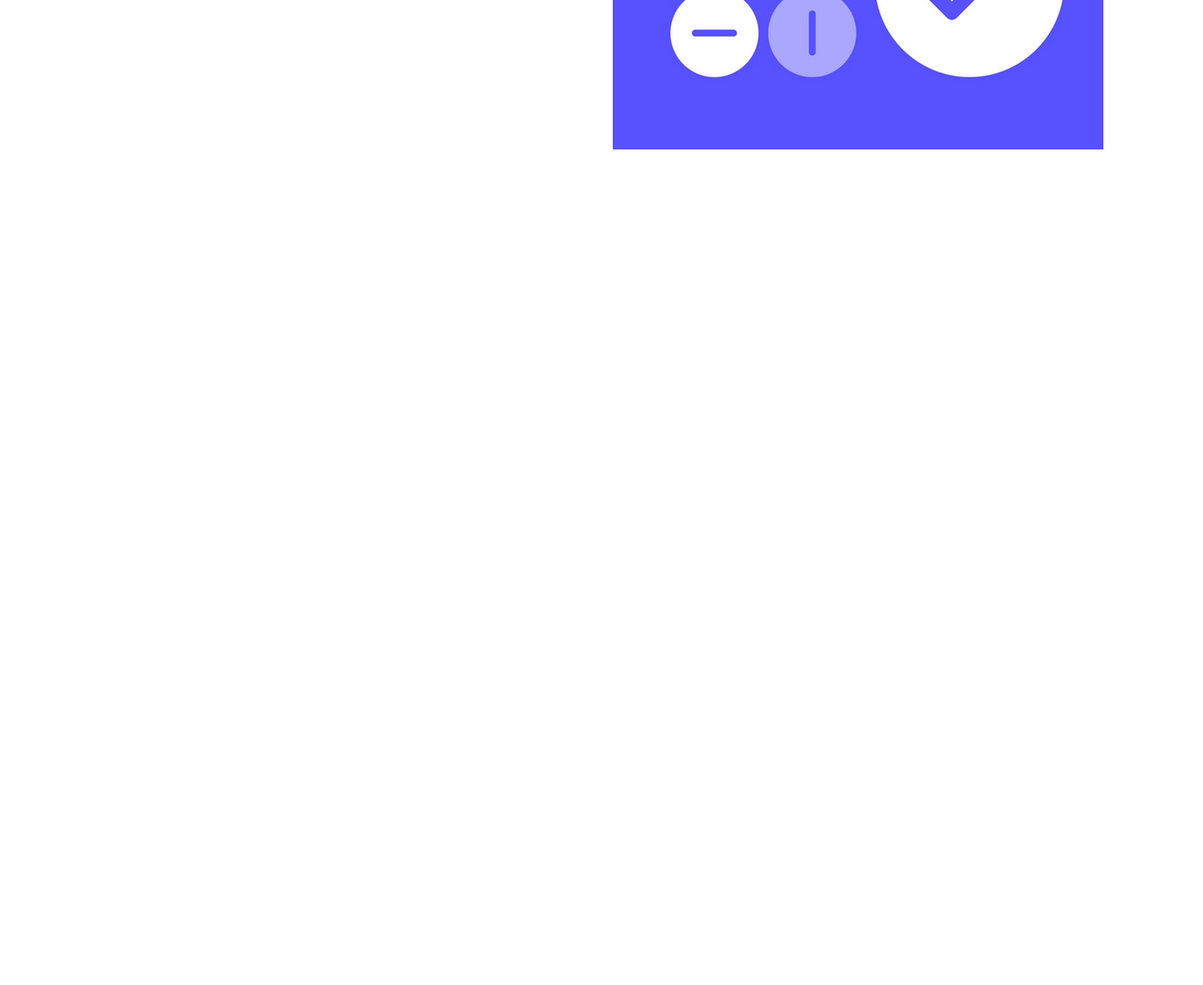
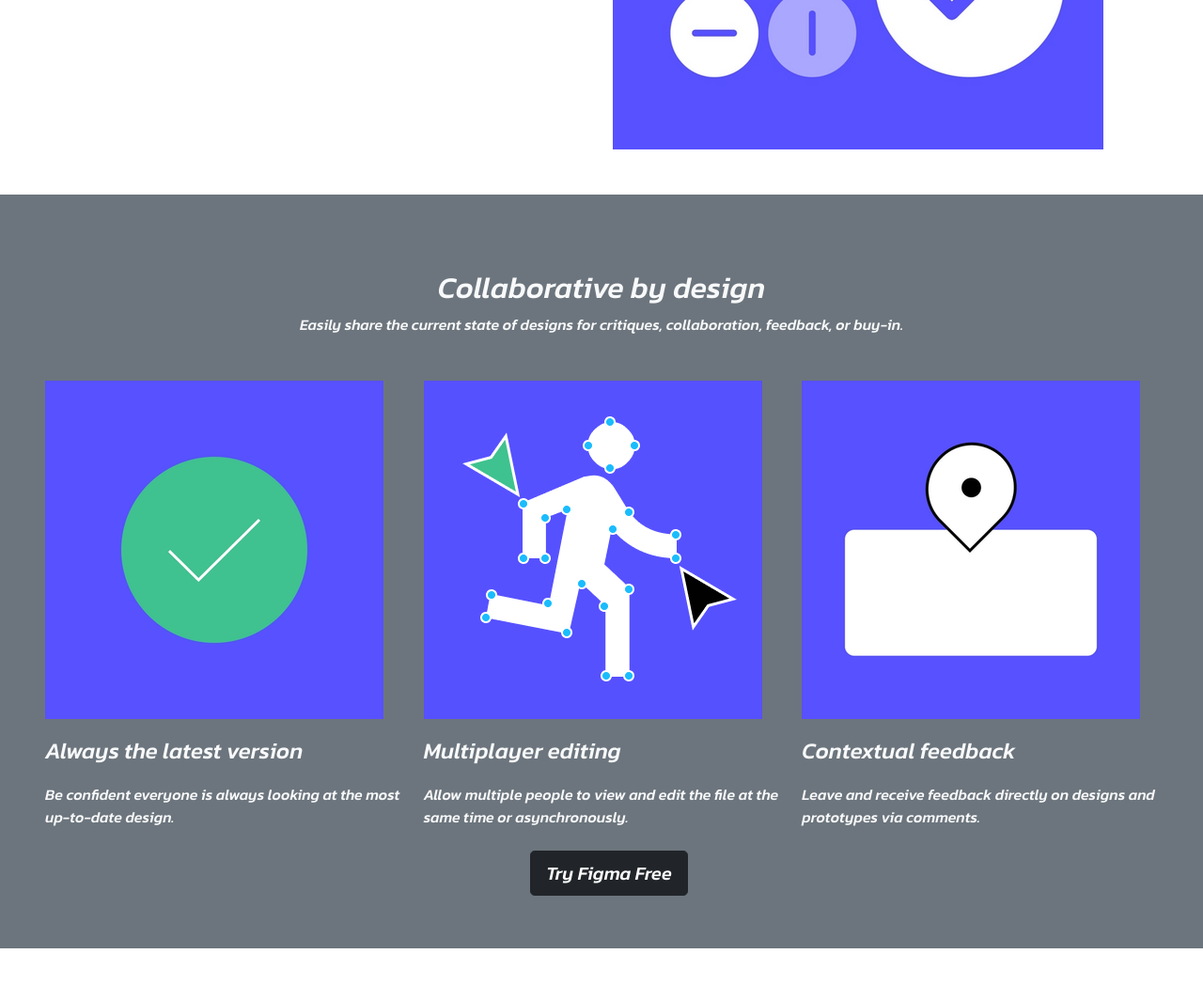
Before and after one commit to Ikram-Akbar/Figma_clone, a plain HTML site: page index.html in a window 1280 px wide. Shown: the part 500-1548 px from the top of the page at 94% size. Before the commit the page ends 800 px from the top, so only its background shows below. Drawn offline with nearby package versions, Linux system fonts and the light colour scheme.

Commit message:
added the service section

```diff
--- a/index.html
+++ b/index.html
@@ -70,6 +70,45 @@
             </div>
         </div>
     </div>
+    <!-- Hero Section End  -->
+    <!-- ----------------------------------------- -->
+    <!-- Service section start -->
+    <div class="container-fluid bg-secondary p-5 my-5 ">
+        <div class="Header-text text-center text-light p-3 m-3">
+            <h2>Collaborative by design</h2>
+            <p>Easily share the current state of designs for critiques, collaboration, feedback, or buy-in.</p>
+        </div>
+        <div class="row">
+            <div class="col-md-4">
+                <img src="/Resources/Blog_01.png" alt="">
+                <div class="text-light mt-3 ">
+                    <p class="fs-4">Always the latest version</p>
+                    <p class="fs-6">Be confident everyone is always looking at the most up-to-date design.</p>
+                </div>
+            </div>
+            <div class="col-md-4">
+                <img src="/Resources/Blog_02.png" alt="">
+                <div class="text-light mt-3 ">
+                    <p class="fs-4">Multiplayer editing</p>
+                    <p class="fs-6">Allow multiple people to view and edit the file at the same time or asynchronously.
+                    </p>
+                </div>
+            </div>
+            <div class="col-md-4">
+                <img src="/Resources/Blog_03.png" alt="">
+                <div class="text-light mt-3 ">
+                    <p class="fs-4">Contextual feedback</p>
+                    <p class="fs-6">Leave and receive feedback directly on designs and prototypes via comments.</p>
+                </div>
+            </div>
+        </div>
+        <div class=" col-md-12 text-center m-2">
+            <button class="btn btn-dark btn-lg" type="button">Try Figma Free</button>
+
+          </div>
+        </div>
+    </div>
+    </div>
 
 
 
```
